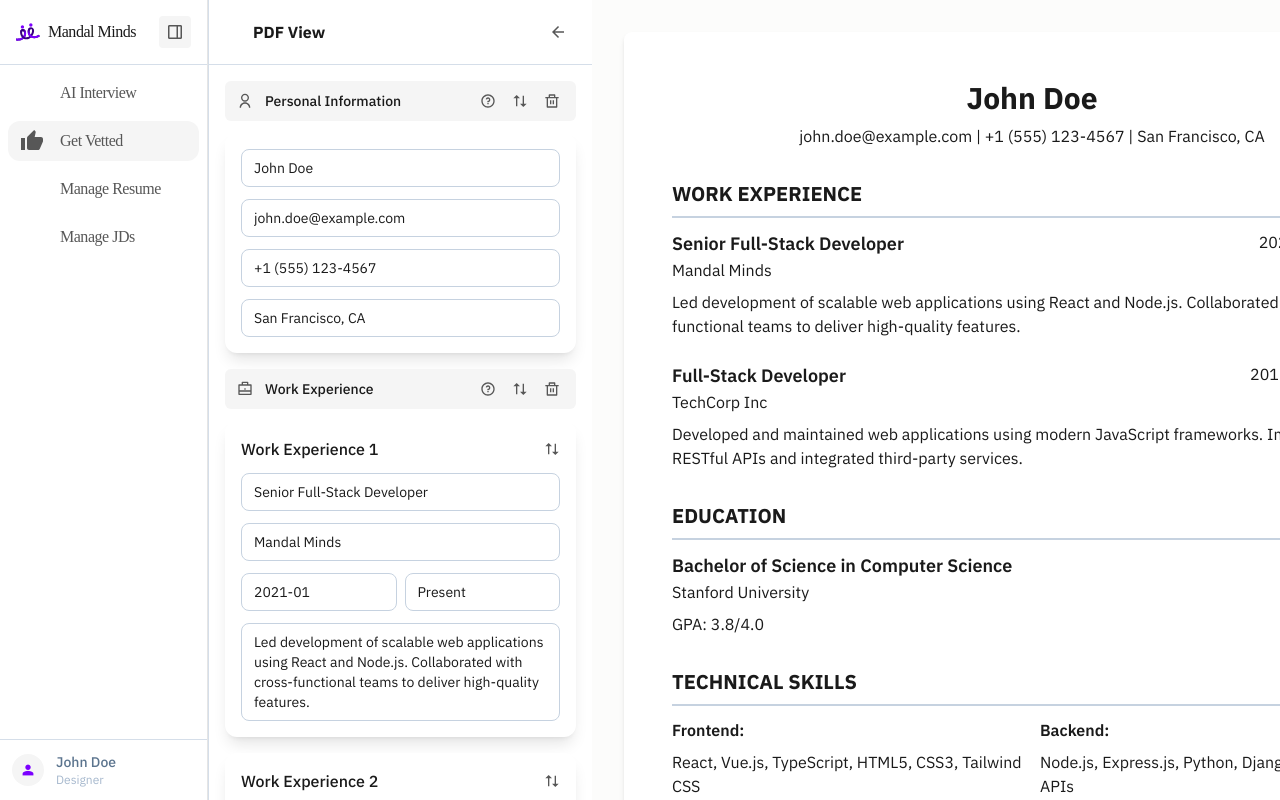
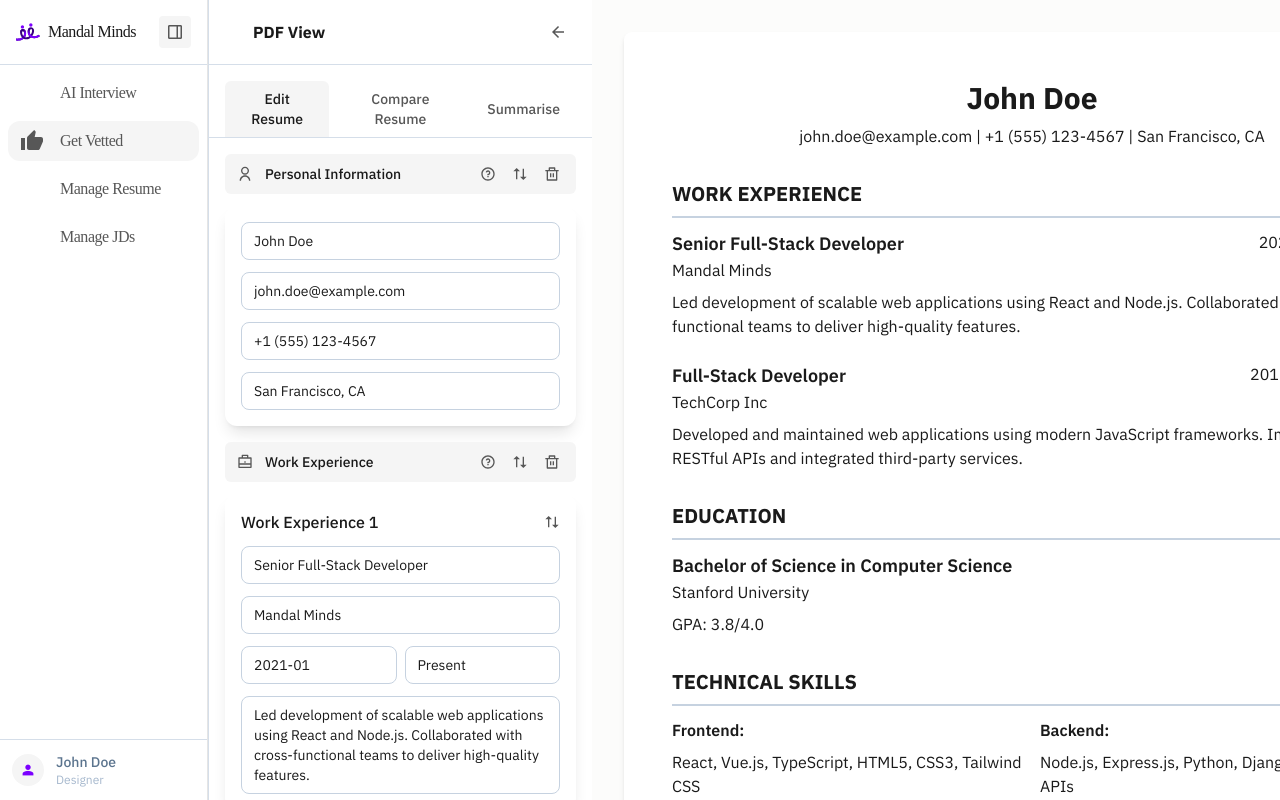
Before and after one commit to Ajaymanath6/-mandal-minds-interview-platform, a React (Vite) app in the folder app/: page /edit-resume in a window 1280 px wide. Built offline with nearby package versions, Linux system fonts and the light colour scheme; some icons are missing.

Commit message:
Add tabs (Edit Resume, Compare Resume, Summarise) above sections list with consistent styling

```diff
--- a/app/src/pages/EditResume.jsx
+++ b/app/src/pages/EditResume.jsx
@@ -38,6 +38,7 @@ export default function EditResume() {
   const [editingFields, setEditingFields] = useState({}); // Track which fields are being edited
   const [hoveredResumeSection, setHoveredResumeSection] = useState(null);
   const [activeResumeSection, setActiveResumeSection] = useState(null);
+  const [activeTab, setActiveTab] = useState("edit-resume"); // Track active tab
   const location = useLocation();
   // Determine file type from location state or default to PDF
   const [fileType, setFileType] = useState(() => {
@@ -568,6 +569,51 @@ export default function EditResume() {
               </button>
             </div>
 
+            {/* Tabs */}
+            <div className="px-4 pt-4 border-b border-gray-200">
+              <div className="flex gap-1">
+                <button
+                  onClick={() => setActiveTab("edit-resume")}
+                  className={`px-4 py-2 text-sm font-medium rounded-t-md transition-colors ${
+                    activeTab === "edit-resume"
+                      ? "bg-[#F5F5F5]"
+                      : "hover:bg-[#F5F5F5]"
+                  }`}
+                  style={{
+                    color: activeTab === "edit-resume" ? "#1A1A1A" : "#575757",
+                  }}
+                >
+                  Edit Resume
+                </button>
+                <button
+                  onClick={() => setActiveTab("compare-resume")}
+                  className={`px-4 py-2 text-sm font-medium rounded-t-md transition-colors ${
+                    activeTab === "compare-resume"
+                      ? "bg-[#F5F5F5]"
+                      : "hover:bg-[#F5F5F5]"
+                  }`}
+                  style={{
+                    color: activeTab === "compare-resume" ? "#1A1A1A" : "#575757",
+                  }}
+                >
+                  Compare Resume
+                </button>
+                <button
+                  onClick={() => setActiveTab("summarise")}
+                  className={`px-4 py-2 text-sm font-medium rounded-t-md transition-colors ${
+                    activeTab === "summarise"
+                      ? "bg-[#F5F5F5]"
+                      : "hover:bg-[#F5F5F5]"
+                  }`}
+                  style={{
+                    color: activeTab === "summarise" ? "#1A1A1A" : "#575757",
+                  }}
+                >
+                  Summarise
+                </button>
+              </div>
+            </div>
+
             {/* Sections */}
             <Reorder.Group
               axis="y"
```
